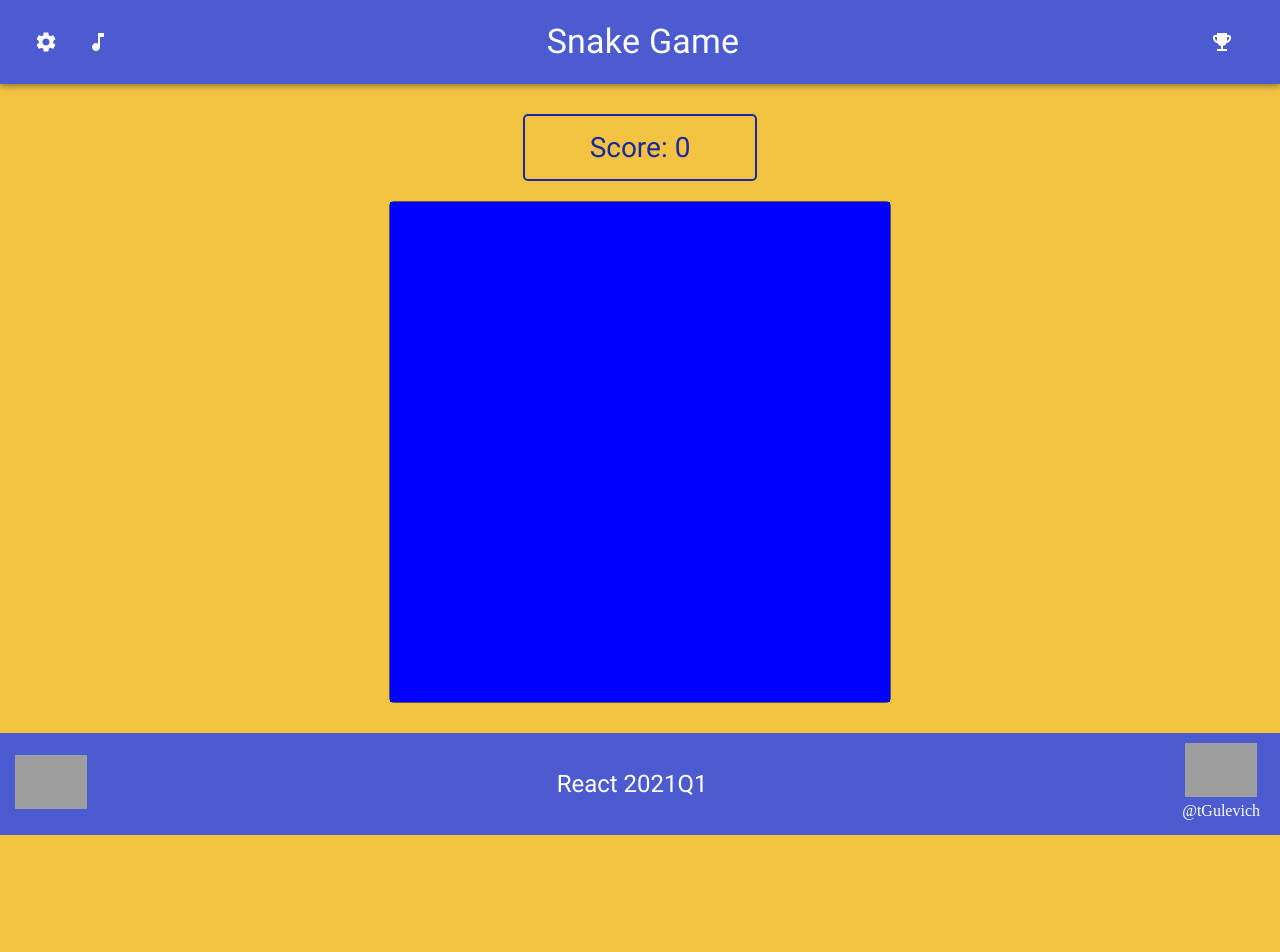
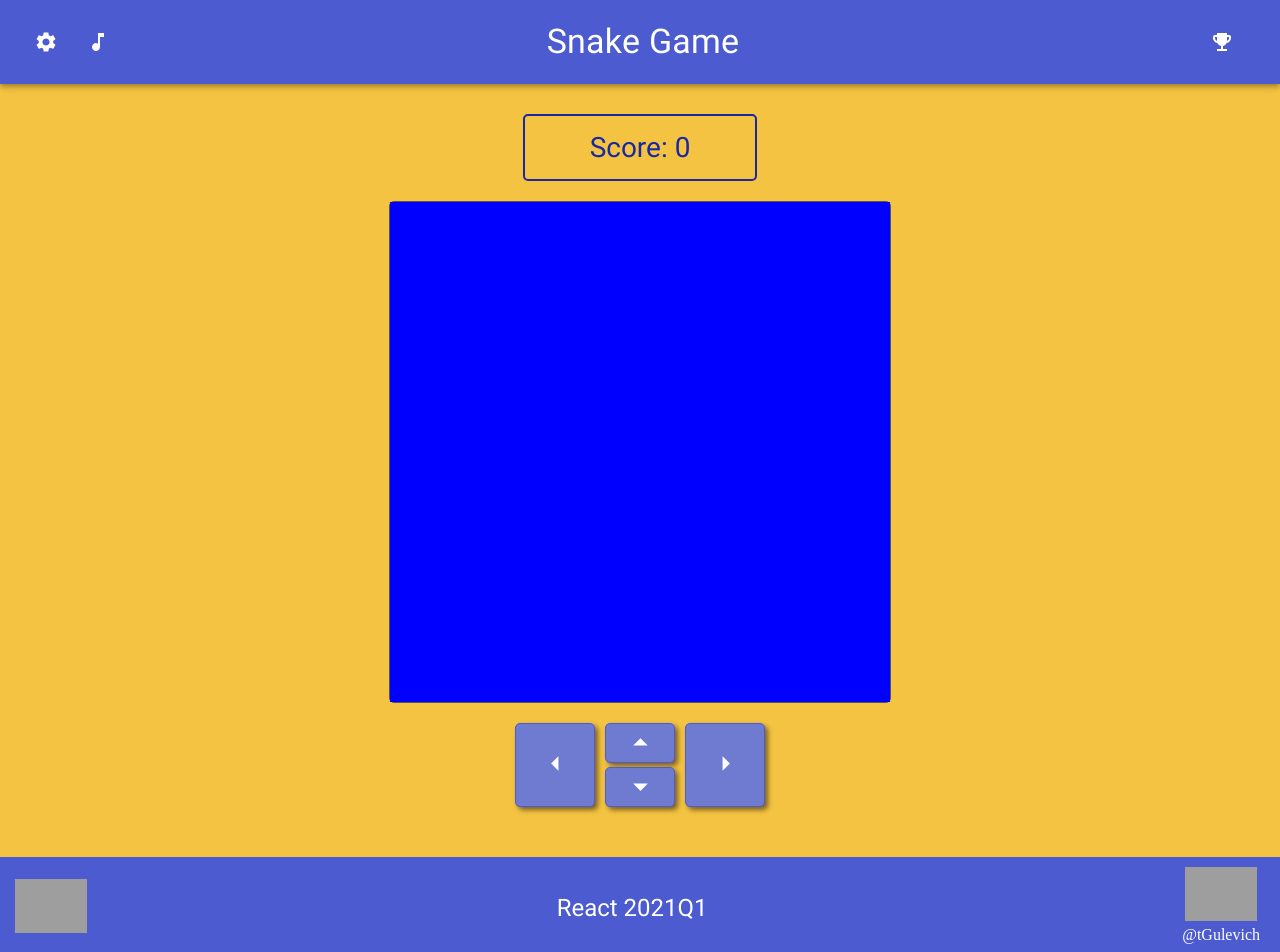
Before and after one commit to tGulevich/snake-game, a React app: page / in a window 1280 px wide. Shown: the top 952 px of the page. Before the commit the page ends 835 px from the top, so only its background shows below. Built offline with nearby package versions, Linux system fonts and the light colour scheme; grey boxes are pictures that could not be loaded.

Commit message:
feat: add control by mouse

```diff
--- a/src/components/Canvas.jsx
+++ b/src/components/Canvas.jsx
@@ -13,7 +13,6 @@ class Canvas extends React.Component {
   constructor(props) {
     super(props),
       this.state = {
-        direction: 'up',
         size: {
           width: boardSize,
           height: boardSize
@@ -154,31 +153,21 @@ class Canvas extends React.Component {
     let dir;
     switch (evt.keyCode) {
       case 38:
-        if (this.state.direction !== 'up' && this.state.direction !== 'down') {
-          dir = 'up'
-        }
+        dir = 'up'
         break;
       case 40:
-        if (this.state.direction !== 'up' && this.state.direction !== 'down') {
-          dir = 'down'
-        }
+        dir = 'down'
         break;
       case 37:
-        if (this.state.direction !== 'left' && this.state.direction !== 'right') {
-          dir = 'left'
-        }
+        dir = 'left'
         break;
       case 39:
-        if (this.state.direction !== 'left' && this.state.direction !== 'right') {
-          dir = 'right'
-        }
+        dir = 'right'
         break;
       default: return
     }
     if (dir) {
-      this.setState({
-        direction: dir
-      })
+      this.props.updateDirection(dir)
     }
   }
 
@@ -195,7 +184,7 @@ class Canvas extends React.Component {
   game() {
     this.timerId = setTimeout(() => {
       this.getRandomCoords()
-      this.moveSnake(this.state.direction)
+      this.moveSnake(this.props.direction)
       if (!this.state.isFail) {
         this.game();
       }
@@ -223,7 +212,9 @@ class Canvas extends React.Component {
 
 Canvas.propTypes = {
   score: PropTypes.number,
-  updateScore: PropTypes.func
+  updateScore: PropTypes.func,
+  direction: PropTypes.string,
+  updateDirection: PropTypes.func
 };
 
 export default Canvas;
--- a/src/components/Game.jsx
+++ b/src/components/Game.jsx
@@ -2,17 +2,39 @@ import React from 'react'
 import '../style.css'
 import Canvas from './Canvas'
 import Score from './Score'
+import MouseControl from './MouseControl'
+
 
 class Game extends React.Component {
   constructor(props) {
     super(props);
     this.state = {
-      score: 0
+      score: 0,
+      direction: 'up'
     };
 
   }
   updateScore = (value) => {
     this.setState({ score: value })
+  }
+  updateDirection = (dir) => {
+    let newDirection;
+    if (dir === 'up' && this.state.direction !== 'up' && this.state.direction !== 'down') {
+      newDirection = 'up'
+    } else if (dir === 'down' && this.state.direction !== 'up' && this.state.direction !== 'down') {
+      newDirection = 'down'
+    } else if (dir === 'left' && this.state.direction !== 'left' && this.state.direction !== 'right') {
+      newDirection = 'left'
+    } else if (dir === 'right' && this.state.direction !== 'left' && this.state.direction !== 'right') {
+      newDirection = 'right'
+    } else {
+      return
+    }
+
+    if (newDirection) {
+      this.setState({ direction: newDirection })
+    }
+
   }
 
   render() {
@@ -22,8 +44,12 @@ class Game extends React.Component {
         <div className="gameBoard">
           <Canvas
             score={this.state.score}
-            updateScore={this.updateScore} />
+            updateScore={this.updateScore}
+            direction={this.state.direction}
+            updateDirection={this.updateDirection} />
         </div>
+        <MouseControl
+          updateDirection={this.updateDirection} />
       </div>
     )
   }
--- /dev/null
+++ b/src/components/MouseControl.jsx
@@ -0,0 +1,46 @@
+import React from 'react';
+import PropTypes from 'prop-types';
+import ArrowLeftIcon from '@material-ui/icons/ArrowLeft';
+import ArrowDropUpIcon from '@material-ui/icons/ArrowDropUp';
+import ArrowDropDownIcon from '@material-ui/icons/ArrowDropDown';
+import ArrowRightIcon from '@material-ui/icons/ArrowRight';
+
+class MouseControl extends React.Component {
+
+  render() {
+    function ArrowClickHandler(dir) {
+      this.props.updateDirection(dir)
+    }
+
+    return (
+      <div className='MouseControl'>
+        <button
+          onClick={ArrowClickHandler.bind(this, 'left')}
+          className='MouseControl__btn MouseControl__btn_lg MouseControl__btn_left'>
+          <ArrowLeftIcon fontSize='large' />
+        </button>
+        <button
+          onClick={ArrowClickHandler.bind(this, 'up')}
+          className='MouseControl__btn MouseControl__btn_sm MouseControl__btn_up'>
+          <ArrowDropUpIcon fontSize='large' />
+        </button>
+        <button
+          onClick={ArrowClickHandler.bind(this, 'down')}
+          className='MouseControl__btn MouseControl__btn_sm MouseControl__btn_down'>
+          <ArrowDropDownIcon fontSize='large' />
+        </button>
+        <button
+          onClick={ArrowClickHandler.bind(this, 'right')}
+          className='MouseControl__btn MouseControl__btn_lg MouseControl__btn_right'>
+          <ArrowRightIcon fontSize='large' />
+        </button>
+      </div>
+    );
+  }
+}
+
+MouseControl.propTypes = {
+  updateDirection: PropTypes.func,
+};
+
+export default MouseControl;
--- a/src/style.css
+++ b/src/style.css
@@ -18,6 +18,9 @@ body {
 
 .wrapper {
 margin: 30px 0;
+display: flex;
+flex-direction: column;
+align-items: center;
 }
 
 .gameBoard {
@@ -46,3 +49,59 @@ margin: 30px 0;
   padding: 15px;
   width: 200px;
 }
+
+.MouseControl {
+  margin: 20px auto;
+  display: grid;
+  grid-template-columns: repeat(3, auto);
+  column-gap: 10px;
+  row-gap: 4px;
+}
+
+.MouseControl__btn {
+  width: 70px;
+  height: 84px;
+  background-color: #6F7BD0;
+  color: #fff;
+  border: 1px solid #4C5BD0;
+  border-radius: 5px;
+  box-shadow: 3px 3px 5px 0px rgba(0,0,0,0.5);
+  transition: all .4;
+}
+
+.MouseControl__btn:hover{
+  background-color: #4C5BD0;
+}
+
+.MouseControl__btn:active {
+  outline: none;
+  transform: translateY(2px);
+  box-shadow: 2px 1px 5px 0px rgba(0,0,0,0.5);
+}
+.MouseControl__btn:focus {
+  outline: none;
+}
+
+.MouseControl__btn_sm {
+height: 40px;
+}
+
+.MouseControl__btn_lg {
+  width: 80px;
+}
+
+.MouseControl__btn_left {
+  grid-row: 1 / 3;
+}
+
+.MouseControl__btn_up {
+  grid-column: 2 / 3;
+}
+
+.MouseControl__btn_down {
+  grid-column: 2 / 3;
+}
+.MouseControl__btn_right {
+  grid-row: 1 / 3;
+  grid-column: 3 / 4;
+}
```
